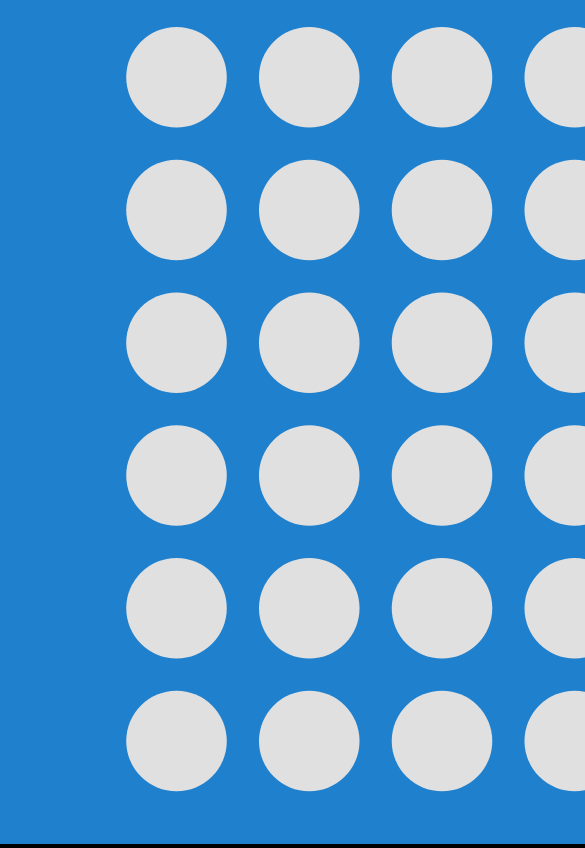
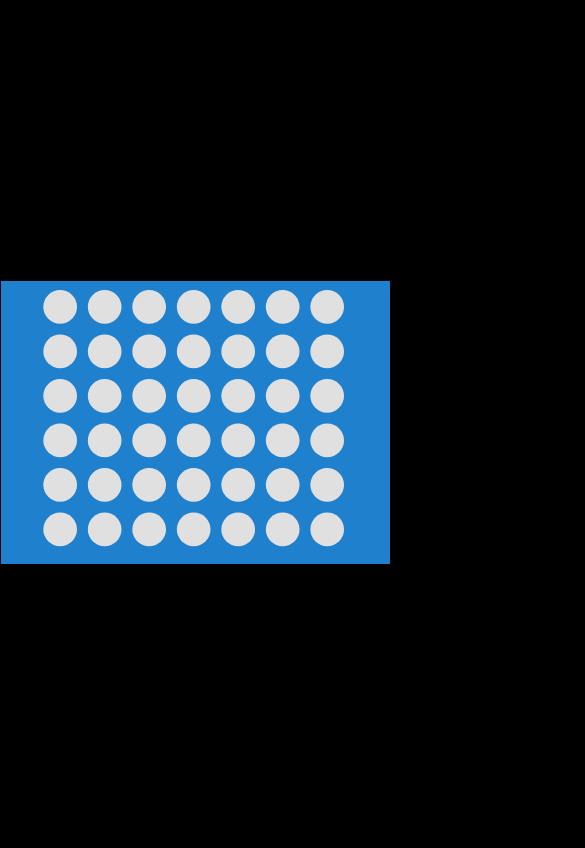
Before and after one commit to sebferrer/connect-4, a website with bundled scripts: page src/index.html in a window 390 px wide. Shown: the top 848 px of the page, 585 px wide, since content can reach past the window. Built offline with nearby package versions, Linux system fonts and the light colour scheme.

Commit message:
Smartphone support

```diff
--- a/css/style.css
+++ b/css/style.css
@@ -31,7 +31,7 @@ body {
 #restart-text {
     margin: 0;
     position: absolute;
-    top: 50%;
+    text-align: center;
     left: 50%;
     -ms-transform: translate(-50%, -50%);
     transform: translate(-50%, -50%);
--- a/src/renderer.ts
+++ b/src/renderer.ts
@@ -29,19 +29,39 @@ export class Renderer {
 	}
 
 	public autoScale(): void {
-		this.scale(Math.round(window.innerHeight / canvasH * 100) / 100);
+		let zoomScale = window.innerWidth > window.innerHeight ?
+			Math.round(window.innerHeight / canvasH * 100) / 100 :
+			Math.round(window.innerWidth / canvasW * 100) / 100;
+
+		this.scale(zoomScale);
 
 		const canvas = $('#dynamic-canvas');
+		const recordingDiv = $('#recording');
+		const restartButton = $('#restart');
+		const restartText = $('#restart-text');
 
-		const recordingDiv = $('#recording');
-		recordingDiv.offset({'left': (canvas.offset().left + canvas.width())});
-		recordingDiv.width((window.innerWidth - canvas.width()) / 2);
-		recordingDiv.height(window.innerHeight);
+		if(window.innerWidth > window.innerHeight) {
+			recordingDiv.offset({'left': (canvas.offset().left + canvas.width() )});
+			recordingDiv.width((window.innerWidth - canvas.width()) / 2);
+			recordingDiv.height(window.innerHeight);
 
-		const restartButton = $('#restart');
-		restartButton.width((window.innerWidth - canvas.width()) / 2);
-		restartButton.height(restartButton.width() / 2);
-		$('#restart-text').css('font-size', restartButton.width() / 7.5);
+			restartButton.width((window.innerWidth - canvas.width()) / 2);
+			restartButton.height(window.innerHeight);
+			restartText.css('font-size', restartButton.width() / 7.5);
+		}
+		else {
+			canvas.offset({'top': window.innerHeight / 2 - canvas.height() / 2 });
+
+			recordingDiv.width(window.innerWidth);
+			recordingDiv.height(window.innerHeight / 2 - canvas.height() / 2);
+
+			restartButton.width(window.innerWidth);
+			restartButton.offset({'top': window.innerHeight / 2 + canvas.height() / 2 });
+			restartButton.height(window.innerHeight / 2 - canvas.height() / 2 );
+			restartText.css('font-size', restartButton.height() / 4);
+		}
+		restartText.offset({'top': restartButton.offset().top + restartButton.height() / 2 });
+
 	}
 
 	public updateRecording() {
```
